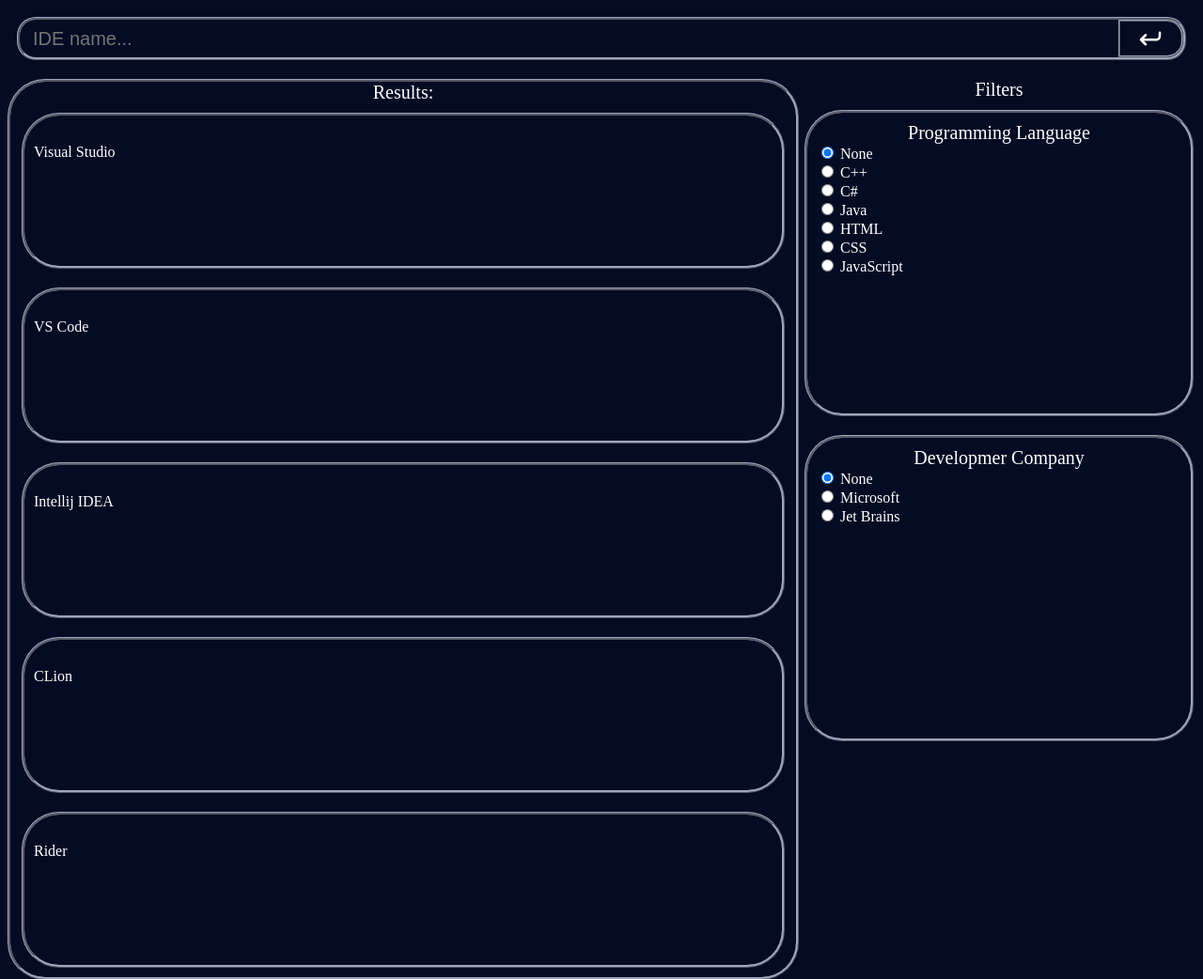
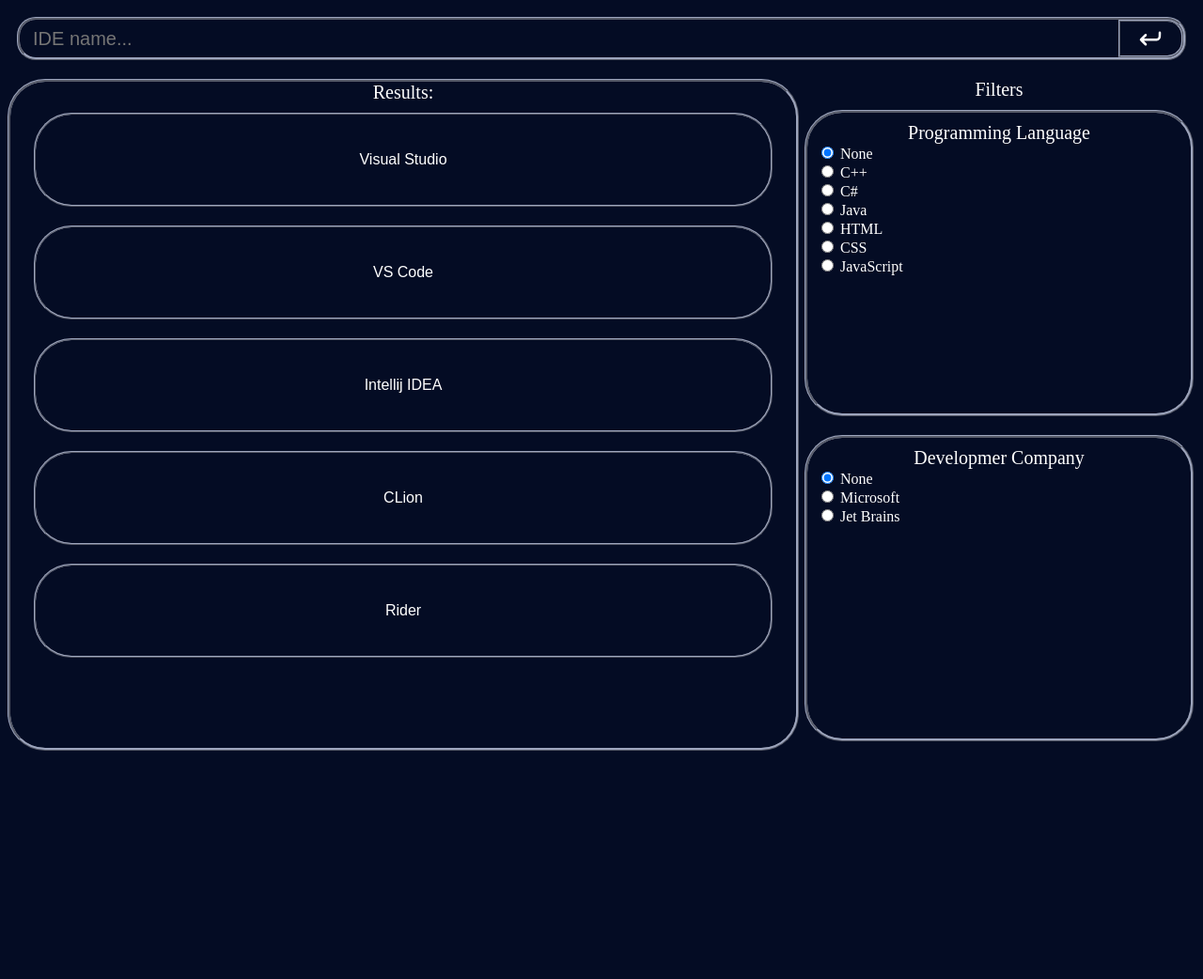
Before and after one commit to Alexander1248/CourseWork, a plain HTML site: page index.html in a window 1280 px wide. Shown: the top 1042 px of the page at 94% size. After the commit the page ends 807 px from the top, so only its background shows below. Drawn offline with Linux system fonts and the light colour scheme.

Commit message:
Main page

```diff
--- a/css/main.css
+++ b/css/main.css
@@ -163,7 +163,8 @@ body {
 }
 
 .result-block {
-    display: flex;
+    background-color: transparent;
+    color: var(--color-contrast);
 
     width: calc(100% - 50px);
 
@@ -178,4 +179,19 @@ body {
     border-style: ridge;
     border-radius: 40px;
     border-color: var(--color-accent);
+    transition: .5s ease;
 }
+
+
+#filtered-page-list:has(> .result-block:hover) > .result-block:not(.result-block:hover) {
+    filter: blur(3px);
+}
+
+.result-block:hover {
+    transform: scale(1.01);
+}
+.result-block:active {
+    transition: .1s ease;
+    transform: scale(0.99);
+
+}
--- a/js/search.js
+++ b/js/search.js
@@ -1,27 +1,32 @@
 var pages = {
     "Visual Studio" : [
         "vs.html",
+        "",
         "Microsoft", [
             "C++", "C#"
         ]],
     "VS Code" : [
         "vscode.html",
+        "",
         "Microsoft", [
             "C++", "C#", "Java", "HTML", "CSS", "JavaScript"
         ]],
     "Intellij IDEA" : [
         "intellij.html",
+        "",
         "Jet Brains", [
             "Java"
         ]],
     "CLion" : [
         "clion.html",
+        "",
         "Jet Brains", [
             "C++"
         ]
     ],
     "Rider" : [
         "rider.html",
+        "",
         "Jet Brains", [
             "C#"
         ]
@@ -46,12 +51,13 @@ function search() {
     var count = 0;
     for (var key in pages) {
         if (text.length != 0 && !key.toLowerCase().match(text.toLowerCase())) continue;
-        if (dc != "" && dc != pages[key][1]) continue;
-        if (pl != "" && !pages[key][2].includes(pl)) continue;
+        if (dc != "" && dc != pages[key][2]) continue;
+        if (pl != "" && !pages[key][3].includes(pl)) continue;
 
-        var div = document.createElement('div');
+        var div = document.createElement('button');
         div.className = "result-block";
         div.innerHTML = key;
+        div.setAttribute("onclick", 'window.location.href = \"' + pages[key][0] + '\"');
         list.append(div);
         count++;
     }
```
